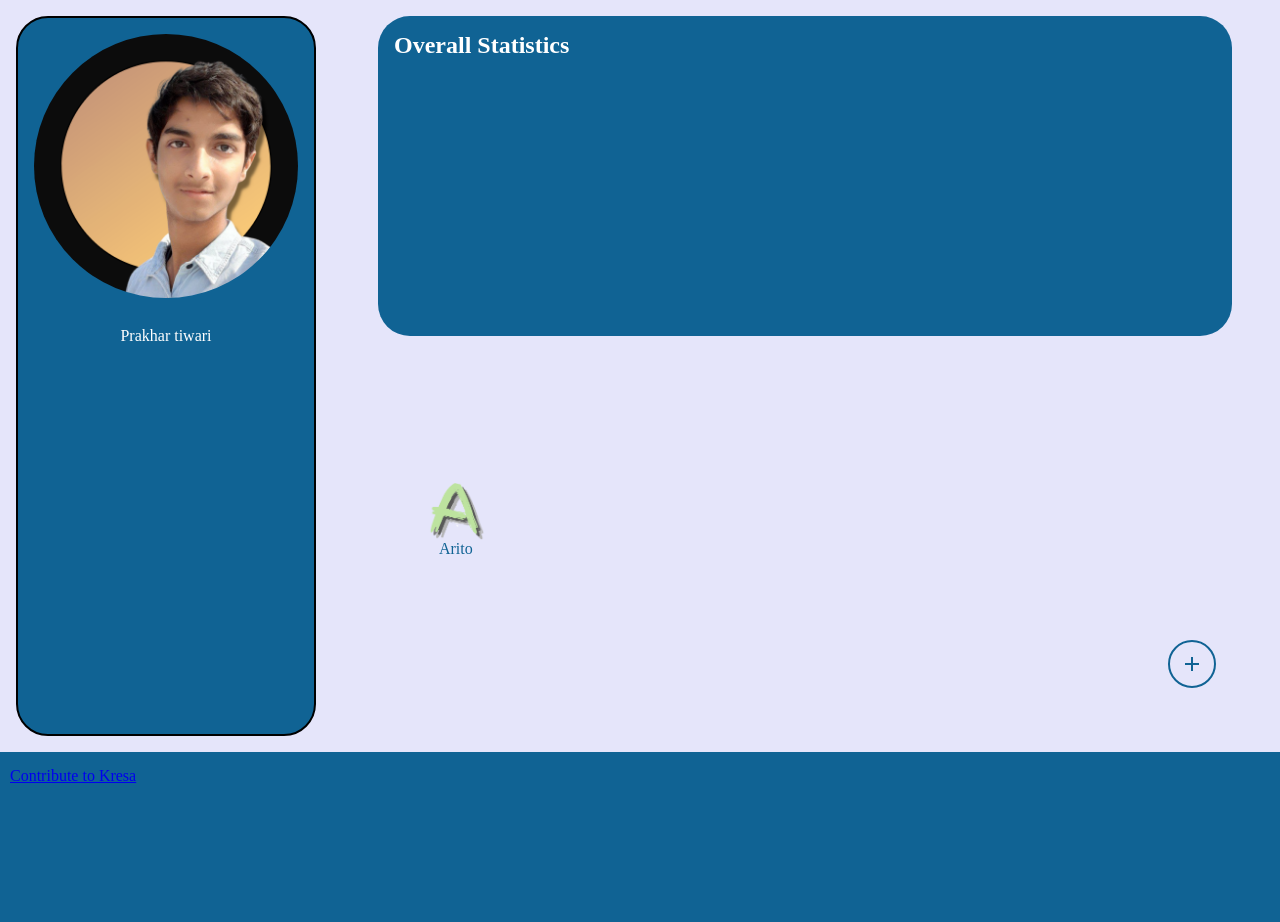
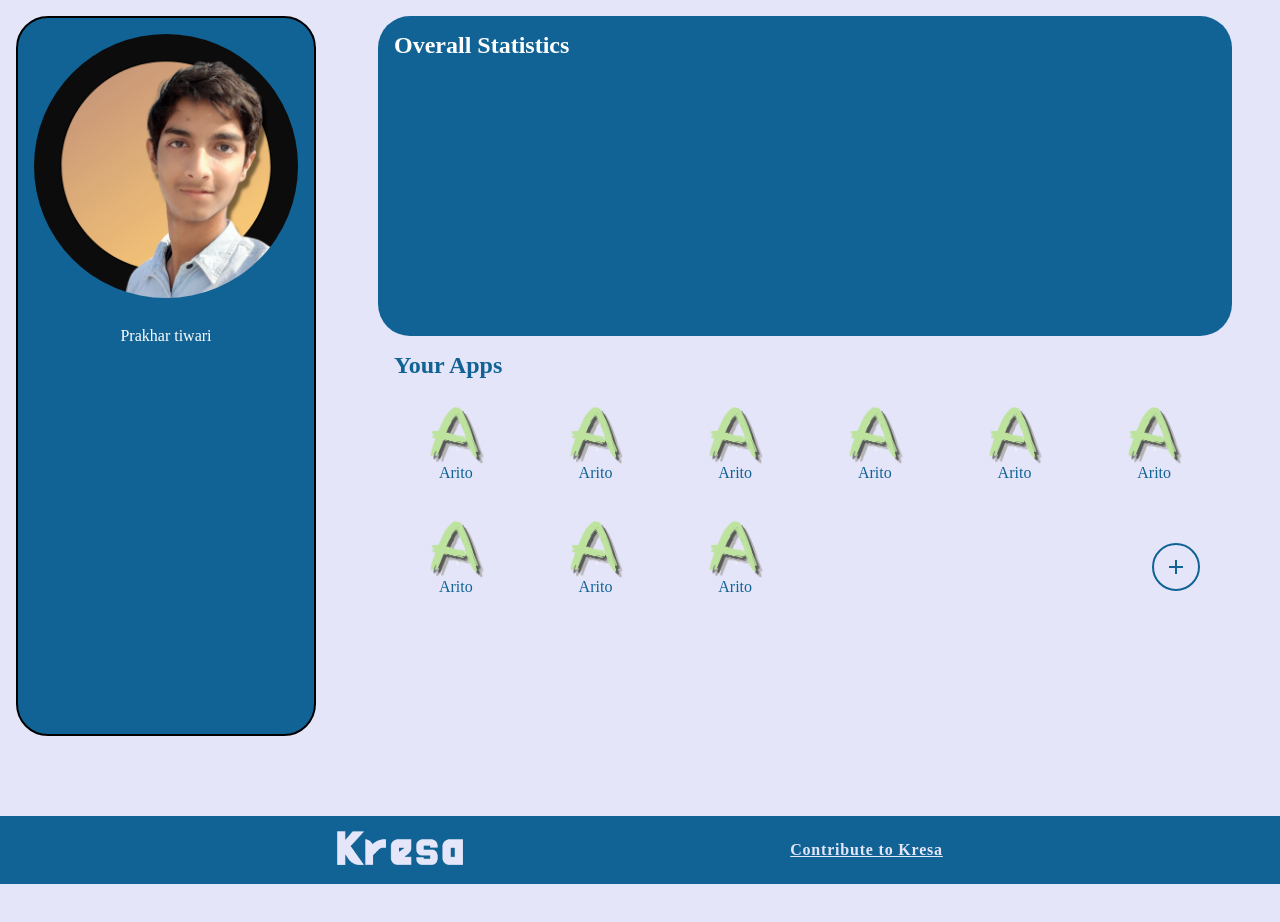
Before and after one commit to prakhartiwari0/kresa, a Vue app: page /dashboard in a window 1280 px wide. Shown: the top 922 px of the page. After the commit the page ends 884 px from the top, so only its background shows below. Built offline with nearby package versions, Linux system fonts and the light colour scheme; a web font is replaced by a local one.

Commit message:
Make Improvements to dashboard comps

```diff
--- a/src/components/DashboardComps/AppsList.vue
+++ b/src/components/DashboardComps/AppsList.vue
@@ -1,6 +1,11 @@
 <template>
+
+<div class="appsarea">
+
+    <div class="appsheading">
+        <h2>Your Apps</h2>
+    </div>
     <div class="appslistdiv">
-
 
         <div class="appdiv"
         @click="openAppStats(app.appname)"
@@ -16,6 +21,7 @@
     </div>
         <AddAppModal v-if="showAddAppModal" @closeAddAppModal1="closeAddAppModal2($event)"/>
     </div>
+</div>
 </template>
 
 <script>
@@ -28,6 +34,38 @@ export default {
             showAddAppModal: false,
 
             apps: [
+                {
+                    appname: "Arito",
+                    appiconurl: "../../../src/assets/examplefiles/Arito_icon.png",
+                },
+                {
+                    appname: "Arito",
+                    appiconurl: "../../../src/assets/examplefiles/Arito_icon.png",
+                },
+                {
+                    appname: "Arito",
+                    appiconurl: "../../../src/assets/examplefiles/Arito_icon.png",
+                },
+                {
+                    appname: "Arito",
+                    appiconurl: "../../../src/assets/examplefiles/Arito_icon.png",
+                },
+                {
+                    appname: "Arito",
+                    appiconurl: "../../../src/assets/examplefiles/Arito_icon.png",
+                },
+                {
+                    appname: "Arito",
+                    appiconurl: "../../../src/assets/examplefiles/Arito_icon.png",
+                },
+                {
+                    appname: "Arito",
+                    appiconurl: "../../../src/assets/examplefiles/Arito_icon.png",
+                },
+                {
+                    appname: "Arito",
+                    appiconurl: "../../../src/assets/examplefiles/Arito_icon.png",
+                },
                 {
                     appname: "Arito",
                     appiconurl: "../../../src/assets/examplefiles/Arito_icon.png",
@@ -54,15 +92,26 @@ export default {
 </script>
 
 <style>
+.appsarea{
+    padding: 1em;
+
+}
+
+.appsheading{
+
+}
+
+
+
 .appslistdiv {
     display: grid;
     grid-template-columns: repeat(auto-fill, minmax(7rem, 1fr));
     grid-gap: 1rem;
-    padding: 1em;
     position: relative;
     justify-items: center;
     align-items: center;
     flex-grow: 1;
+    margin-block: 1rem;
 
 }
 
@@ -74,7 +123,7 @@ export default {
     align-items: center;
     width: 5rem;
     margin-inline: 2rem;
-    transition: 0.2s ease-in-out;
+    transition: 0.2s ease;
 
     padding: 0.7rem;
     border-radius: 1rem;
@@ -82,7 +131,7 @@ export default {
 }
 
 .appdiv:hover {
-    transform: scale(1.1);
+    /* transform: scale(1.1); */
     background-color: rgba(0, 0, 0, 0.252);
 }
 
--- a/src/components/DashboardComps/DashFooter.vue
+++ b/src/components/DashboardComps/DashFooter.vue
@@ -1,6 +1,10 @@
 <template>
-    <footer class="dashfoot">
-<a href="#">Contribute to Kresa</a>
+    <footer class="dashfoot basic_flexbox">
+
+        <div class="logodiv">
+            <img src="../../assets/logos/kresa_light_transparent.png" class="dashfooter_logo" alt="">
+        </div>
+<a href="#" class="general_links">Contribute to Kresa</a>
     </footer>
 </template>
 
@@ -14,8 +18,17 @@ export default {
 <style>
 
 .dashfoot{
+    width: 100%;
+    flex-direction: row;
     margin-top: 1rem;
-    height: 20rem;
+    justify-content: space-evenly;
+    /* height: 5    rem; */
+}
+.logodiv{
+    width: 10%;
+}
+.dashfooter_logo{
+    width: 100%;
 }
 
 </style>
--- a/src/views/DashboardViews/MainDashView.vue
+++ b/src/views/DashboardViews/MainDashView.vue
@@ -56,6 +56,7 @@ export default {
 
 <style>
 .dashboarddiv {
+    min-height: 100vh;
     display: flex;
     justify-content: center;
     padding-top: 1rem;
```
Also changed, not shown: src/assets/logos/kresa_light_transparent.png (added). Lines whose indentation alone changed are shown as unchanged.
